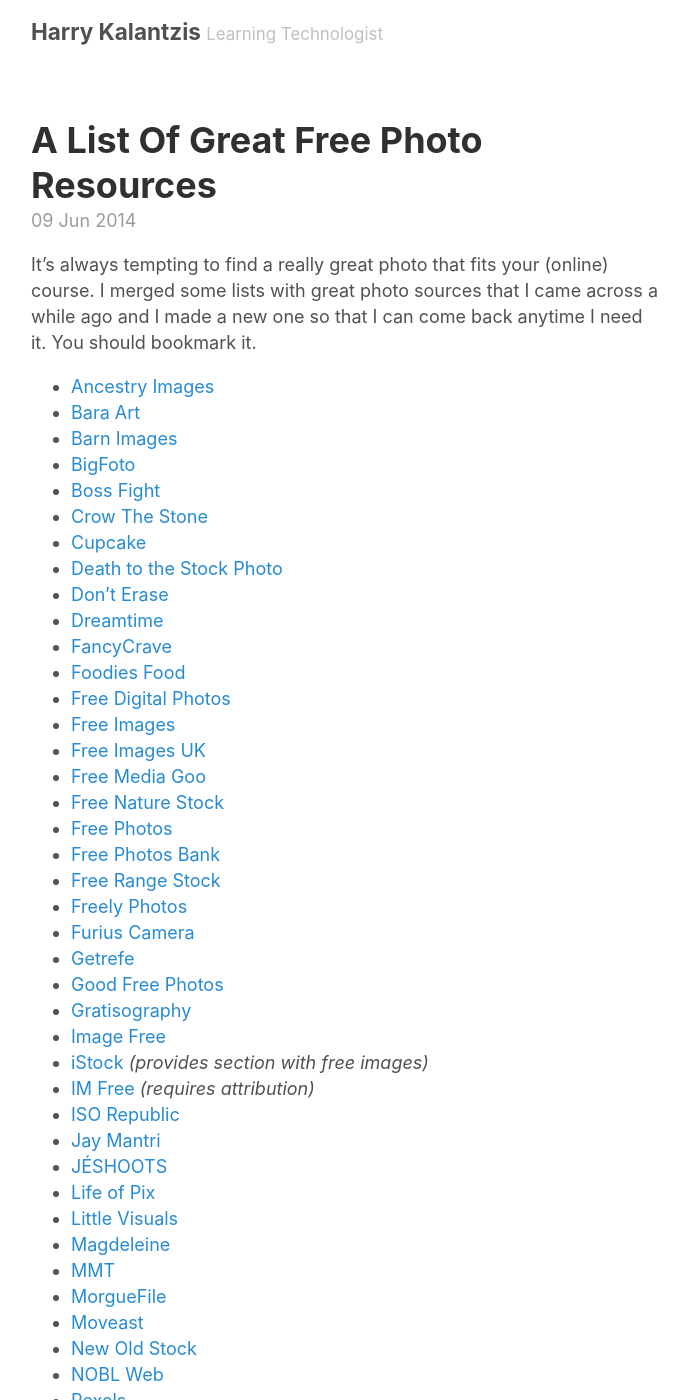
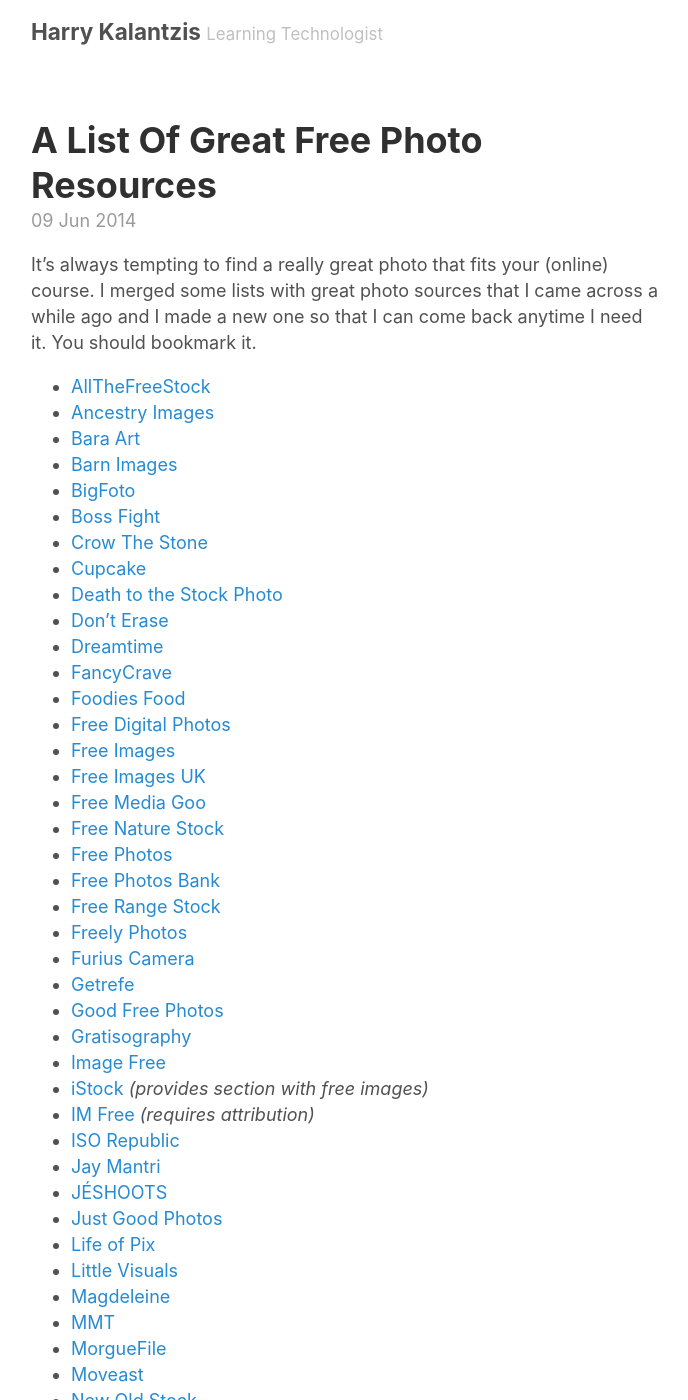
Before and after one commit to hkalant/poole, a Jekyll site: the page built from _posts/2014-06-09-a-list-of-great-free-photo-resources.md, in a window 1280 px wide and 1400 px high. Shown: the whole window, without its empty margins (294-982 px from the left). Built offline with Jekyll 4.4.1, drawn with Linux system fonts in a browser that asks for light colours.

Commit message:
Updated post content

```diff
--- a/_posts/2014-06-09-a-list-of-great-free-photo-resources.md
+++ b/_posts/2014-06-09-a-list-of-great-free-photo-resources.md
@@ -9,6 +9,7 @@ categories:
 
 It's always tempting to find a really great photo that fits your (online) course. I merged some lists with great photo sources that I came across a while ago and I made a new one so that I can come back anytime I need it. You should bookmark it.
 
+* [AllTheFreeStock](http://allthefreestock.com)
 * [Ancestry Images](http://www.ancestryimages.com/)
 * [Bara Art](http://www.bara-art.com/)
 * [Barn Images](http://barnimages.com/)
@@ -40,6 +41,7 @@ It's always tempting to find a really great photo that fits your (online) course
 * [ISO Republic](http://isorepublic.com/)
 * [Jay Mantri](http://jaymantri.com/)
 * [JÉSHOOTS](http://jeshoots.com/)
+* [Just Good Photos](http://justgoodphotos.io)
 * [Life of Pix](http://www.lifeofpix.com/)
 * [Little Visuals](http://littlevisuals.co/)
 * [Magdeleine](http://magdeleine.co/browse/)
```
Also changed, not shown: _posts/2016-03-04-system-fonts-that-do-not-suck.md (+1 -1 lines).
